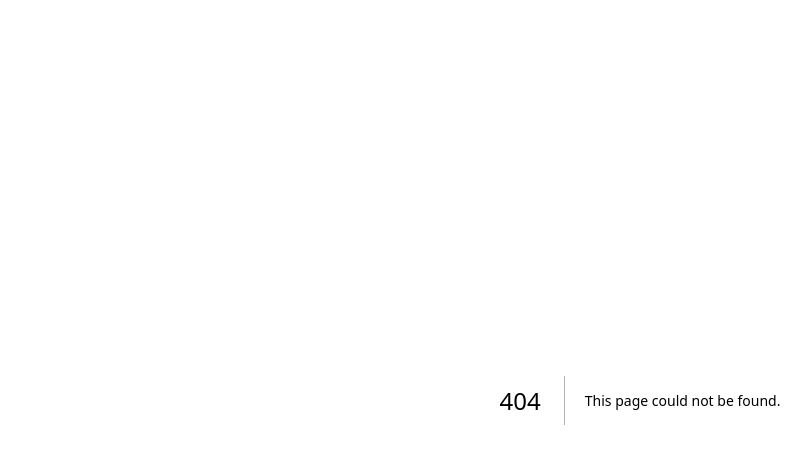
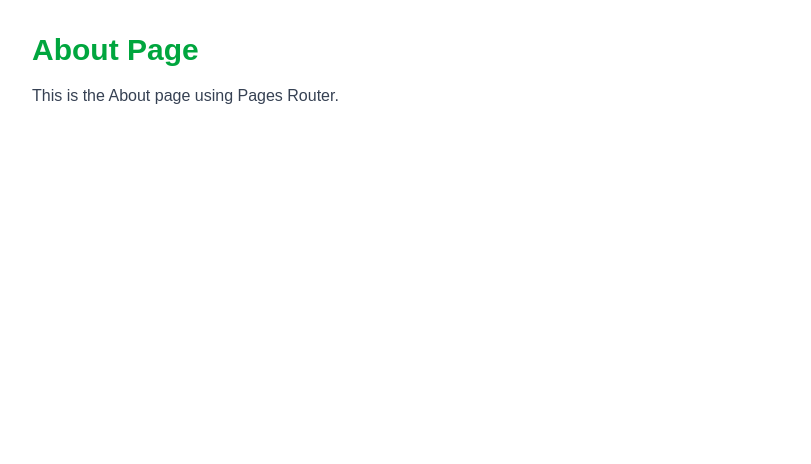
Before and after one commit to harrisrais/github-advanced-playground, a Next.js app: page /about in a window 1280 px wide. Before the commit this address had no page. Shown: the top 464 px of the page, without its empty margins (0-811 px from the left). Built offline with nearby package versions, Linux system fonts and the light colour scheme.

Commit message:
created blog page

```diff
--- /dev/null
+++ b/src/pages/about.tsx
@@ -0,0 +1,10 @@
+const AboutPage = () => {
+  return (
+    <main className="min-h-screen p-8">
+      <h1 className="text-3xl font-bold text-green-600">About Page</h1>
+      <p className="mt-4 text-gray-700">This is the About page using Pages Router.</p>
+    </main>
+  );
+}
+
+export default AboutPage;
```
